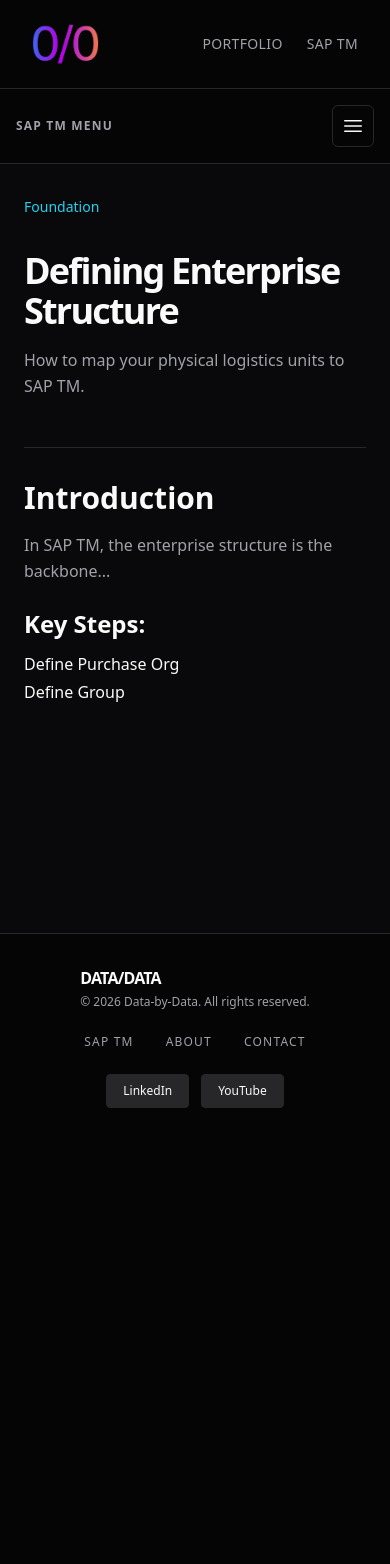
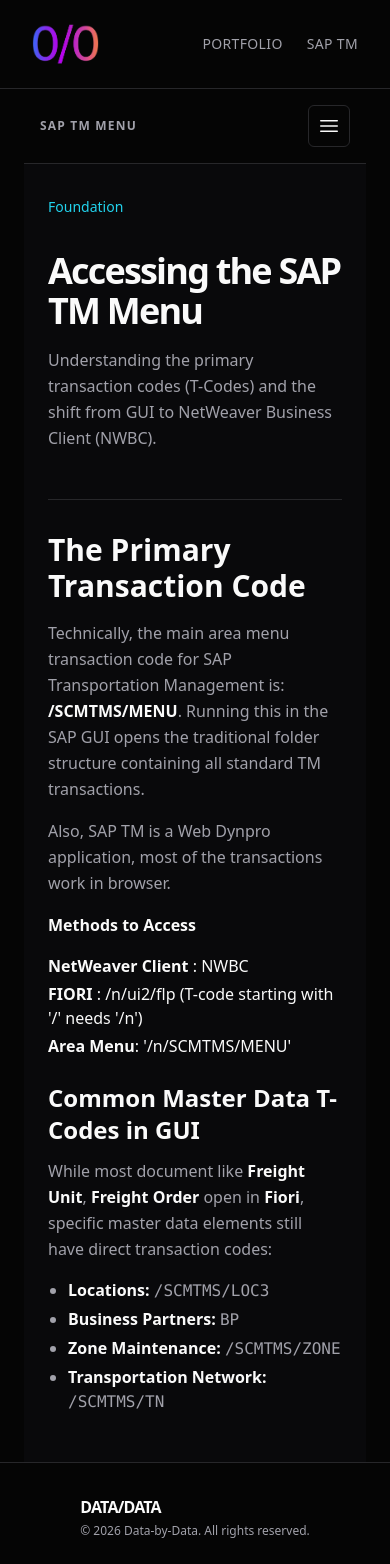
Before and after one commit to databydata/data-by-data, a Next.js app: page /sap-tm/foundation/primary-tcode in a window 390 px wide. Shown: the top 1564 px of the page. Before the commit the page ends 1140 px from the top, so only its background shows below. Built offline with nearby package versions, Linux system fonts and the light colour scheme.

Commit message:
Ui fix added padding in mobile view and added two blogs for testing

```diff
--- a/app/layout.tsx
+++ b/app/layout.tsx
@@ -35,7 +35,7 @@
         <Header/>
 
         {/* This "children" represents whatever page or nested layout comes next */}
-        <main className="flex-grow">{children}</main>
+        <main className="flex-grow px-6">{children}</main>
 
         <Footer />
       </body>
--- a/app/sap-tm/[category]/[slug]/page.tsx
+++ b/app/sap-tm/[category]/[slug]/page.tsx
@@ -14,12 +14,10 @@
   if (!slug) {
     return <div>Slug not found</div>;
   }
-  console.log(slug)
   try {
     const filePath = path.join(process.cwd(), 'content/foundation', `${slug}.mdx`);
     const fileContent = fs.readFileSync(filePath, 'utf8');
     const { data, content } = matter(fileContent);
-    console.log(content);
     return (
       <article className="prose prose-invert max-w-none">
         {/* Header Info */}
@@ -39,7 +37,4 @@
     return <div>You've reached the 0/0 zone. Technically, this page is indeterminate. It exists in my head, but not in this directory. If you're lost, blame the developer (that’s me).</div>;
   }
 
-
-
-
 }
--- a/config/menu.ts
+++ b/config/menu.ts
@@ -3,14 +3,14 @@
     group: "Foundation",
     items: [
       { name: "Primary Tcode", slug: "primary-tcode", url: "/sap-tm/foundation/primary-tcode" },
-      { name: "Embedded vs Side Car", slug: "embedded-sidecar", url: "/sap-tm/foundation/embedded-sidecar" },
+      { name: "Embedded vs Side Car TM", slug: "embedded-sidecar", url: "/sap-tm/foundation/embedded-sidecar" },
       { name: "Business Partner", slug: "business-partner", url: "/sap-tm/foundation/business-partner" },
     ]
   },
   {
     group: "Order Management",
     items: [
-      { name: "Freight Units", slug: "freight-units", url: "/sap-tm/order-management/freight-units" },
+      { name: "OTR DTR", slug: "otr-dtr", url: "/sap-tm/order-management/otr-dtr" },
       { name: "Planning basics", slug: "planning", url: "/sap-tm/order-management/planning" },
     ]
   },
--- a/content/foundation/embedded-sidecar.mdx
+++ b/content/foundation/embedded-sidecar.mdx
@@ -1,13 +1,22 @@
 ---
-title: "Defining Enterprise Structure"
+title: "Embedded and Side-Car TM"
 date: "2026-01-10"
-description: "How to map your physical logistics units to SAP TM."
+description: "Understanding difference between Embedded vs Side Car SAP TM"
 category: "Foundation"
 ---
 
-# Introduction
-In SAP TM, the enterprise structure is the backbone...
+# Difference between Embedded and Side-Car/Decentralized TM
 
-## Key Steps:
-1. Define Purchase Org
-2. Define Group
+The primary difference between Embedded and Side-Car (Decentralized) TM lies in the **Architecture** and **Data Integration**.
+
+## **Architecture**
+1. **Embedded**: It runs on the same S/4HANA instance as the ERP. It relies on same master data created in ERP.
+2. **Side-Car**: It runs on a separate server and requires data replication. It requires CIF to replicate Master Data.
+
+## **Data Integration**
+1. **Embedded**: No CIF is required. It relies on same master data created in ERP. It uses the same master data like Vendors, Customers, Materials as single source of truth
+2. **Side-Car**: It requires CIF to replicate Master Data (Customer, Vendor, Material) from ERP to TM server.
+
+## **Integration with ERP docs**
+1. **Embedded**: It uses **Direct Integration** (Sales order → Freight Unit), meaning OTR/DTR are not relevant documents for internal processes.
+2. **Side-Car**: Must use **OTR/DTR** (Order-based / Delivery-based Transportation Requirements) as shadow objects to represent the ERP orders.
--- a/content/foundation/primary-tcode.mdx
+++ b/content/foundation/primary-tcode.mdx
@@ -1,13 +1,26 @@
 ---
-title: "Defining Enterprise Structure"
+title: "Accessing the SAP TM Menu"
 date: "2026-01-10"
-description: "How to map your physical logistics units to SAP TM."
+description: "Understanding the primary transaction codes (T-Codes) and the shift from GUI to NetWeaver Business Client (NWBC)."
 category: "Foundation"
 ---
 
-# Introduction
-In SAP TM, the enterprise structure is the backbone...
+# The Primary Transaction Code
 
-## Key Steps:
-1. Define Purchase Org
-2. Define Group
+Technically, the main area menu transaction code for SAP Transportation Management is: **/SCMTMS/MENU**. Running this in the SAP GUI opens the traditional folder structure containing all standard TM transactions.
+
+Also, SAP TM is a Web Dynpro application, most of the transactions work in browser.
+
+**Methods to Access**
+1. **NetWeaver Client** : NWBC
+2. **FIORI** : /n/ui2/flp (T-code starting with '/' needs '/n')
+3. **Area Menu**: '/n/SCMTMS/MENU'
+
+## Common Master Data T-Codes in GUI
+
+While most document like **Freight Unit**, **Freight Order** open in **Fiori**, specific master data elements still have direct transaction codes:
+
+* **Locations:** `/SCMTMS/LOC3`
+* **Business Partners:** `BP`
+* **Zone Maintenance:** `/SCMTMS/ZONE`
+* **Transportation Network:** `/SCMTMS/TN`
--- /dev/null
+++ b/content/order-management/otr-dtr.mdx
@@ -0,0 +1,13 @@
+---
+title: "Defining Enterprise Structure"
+date: "2026-01-10"
+description: "How to map your physical logistics units to SAP TM."
+category: "Foundation"
+---
+
+# Introduction
+In SAP TM, the enterprise structure is the backbone...
+
+## Key Steps:
+1. Define Purchase Org
+2. Define Group
```
